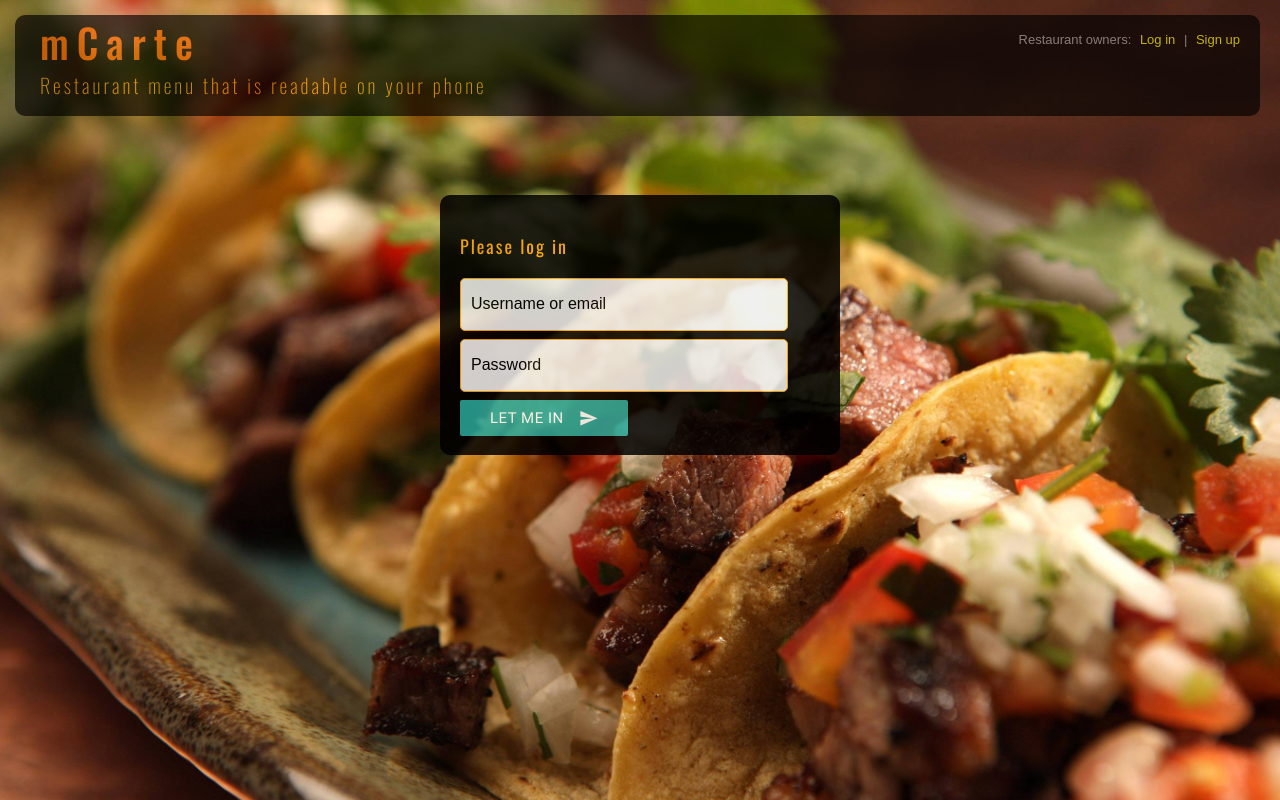
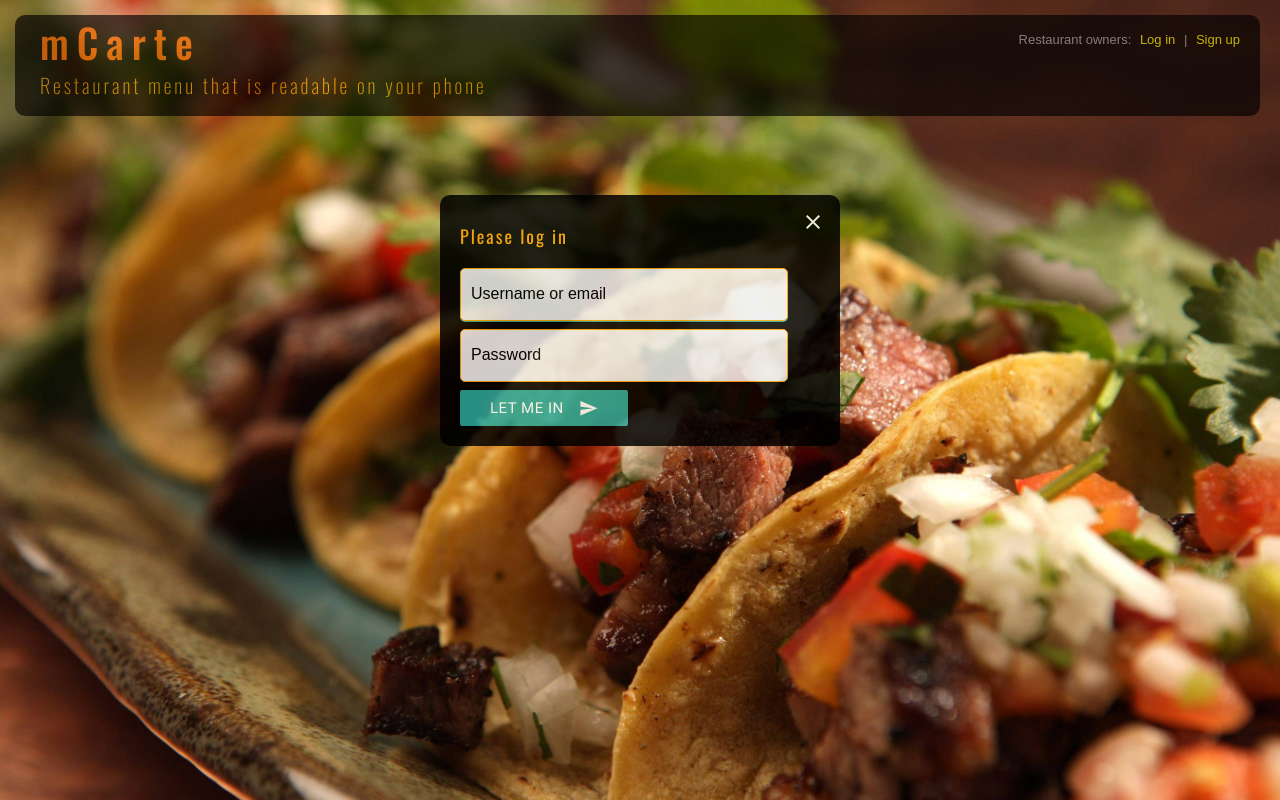
Before and after one commit to gburek/ecarte, a Vue app in the folder frontend/: page / in a window 1280 px wide. Both pictures are taken after a click on the link "Log in". Built offline with nearby package versions, Linux system fonts and the light colour scheme; no server answers.

Commit message:
Added error handling to the login. Added close button. Escape closes the login box.

```diff
--- a/frontend/src/components/SalesHome.vue
+++ b/frontend/src/components/SalesHome.vue
@@ -3,12 +3,16 @@
         <transition name="authbox-fade">
             <div id="auth-box" v-show="show_auth_box">
                 <h2>Please log in</h2>
-                <form autofill="no">
-                    <div><input type="text" ref="username" placeholder="Username or email" v-model="usernm"></div>
-                    <div><input type="password" ref="password" placeholder="Password" v-model="pwd"></div>
+                <form autofill="no" @keydown.enter="login" @keydown.esc="hideLoginBox">
+                    <div class="error-msg" v-if="loginErrorMsg">{{ loginErrorMsg }}</div>
+                    <div><input type="text" ref="username" placeholder="Username or email" v-model="usernm"
+                                ></div>
+                    <div><input type="password" ref="password" placeholder="Password" v-model="pwd"
+                                ></div>
                     <div>
                         <button class="waves-effect waves-light btn" @click="login">Let me in <i class="material-icons right" v-bind:class="{ working: ajaxInProgress }">send</i></button>
                     </div>
+                    <i class="material-icons close" @click="hideLoginBox">clear</i>
                 </form>
             </div>
         </transition>
@@ -19,7 +23,7 @@
             <div id="login-links">
                 Restaurant owners:
                 <a href="#" v-if="logged_in">Manage menu</a>
-                <a href="#" v-if="!logged_in" @click="show_auth_box=true">Log in</a> |
+                <a href="#" v-if="!logged_in" @click="showLoginBox">Log in</a> |
                 <a href="#" v-if="logged_in" @click="logout">Log out</a>
                 <a href="#" v-if="!logged_in">Sign up</a>
             </div>
@@ -61,26 +65,42 @@ export default {
             logged_in: false,
 			show_auth_box: false,
             usernm: '',
-            pwd: ''
+            pwd: '',
+            loginErrorMsg: '',
 		}
 	},
 
     methods: {
+        showLoginBox() {
+            this.show_auth_box = true
+            setTimeout(() => { this.$refs.username.select() })
+        },
+
+        hideLoginBox() {
+            this.show_auth_box = false
+        },
+
         login() {
             if (this.ajaxInProgress) // Ignore multiple clicks
                 return
+            console.log('api/auth...')
             this.ajaxInProgress = true
+            this.loginErrorMsg = ''
             Vue.$http.post(
                 '/api/login',
                 {
                     username: this.usernm,
                     password: this.pwd
                 }).then(data => {
+                    this.ajaxInProgress = false
                     console.log('/api/login data:', data)
-                    localStorage.apiAuthToken = data.data.authToken
-                    this.logged_in = true
-                    this.show_auth_box = false
-                    this.ajaxInProgress = false
+                    if (data.data.error)
+                        this.loginErrorMsg = data.data.error
+                    else {
+                        localStorage.apiAuthToken = data.data.authToken
+                        this.logged_in = true
+                        this.show_auth_box = false
+                    }
                 })
         },
 
@@ -154,10 +174,9 @@ export default {
         top: 180px;
         left: 50%;
         width: 400px;
-        height: 260px;
         margin-left: -200px;
         display: inline-block;
-        padding: 15px 20px;
+        padding: 5px 20px 20px 20px;
         background-color: black;
         opacity: 0.85;
         z-index: 500;
@@ -191,6 +210,24 @@ export default {
             color: #aaa;
         }
 
+        i.close {
+            color: white;
+            position: absolute;
+            top: 15px;
+            right: 15px;
+            cursor: pointer;
+
+            &:hover {
+                text-shadow: 0 0 8px yellow;
+            }
+        }
+    }
+
+    .error-msg {
+        font-face: Arial;
+        font-size: 18px;
+        color: #ed6969;
+        margin-bottom: 15px;
     }
 
     .authbox-fade-enter-active, .authbox-fade-leave-active {
--- a/frontend/src/main.js
+++ b/frontend/src/main.js
@@ -8,7 +8,7 @@ import axios from 'axios'
 Vue.config.productionTip = false
 
 /* eslint-disable no-new */
-new Vue({
+window.App = new Vue({
 	el: '#app',
 	router,
 	components: { App },
```
